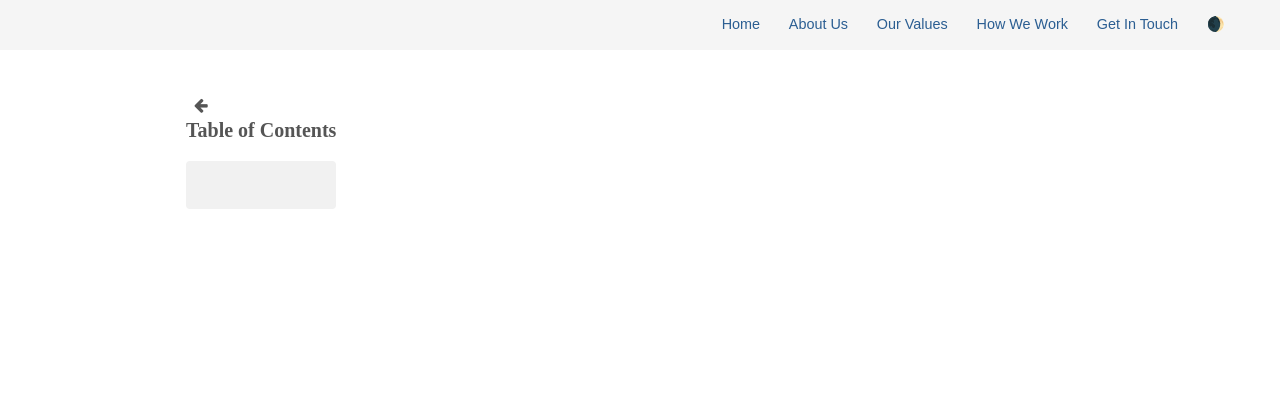
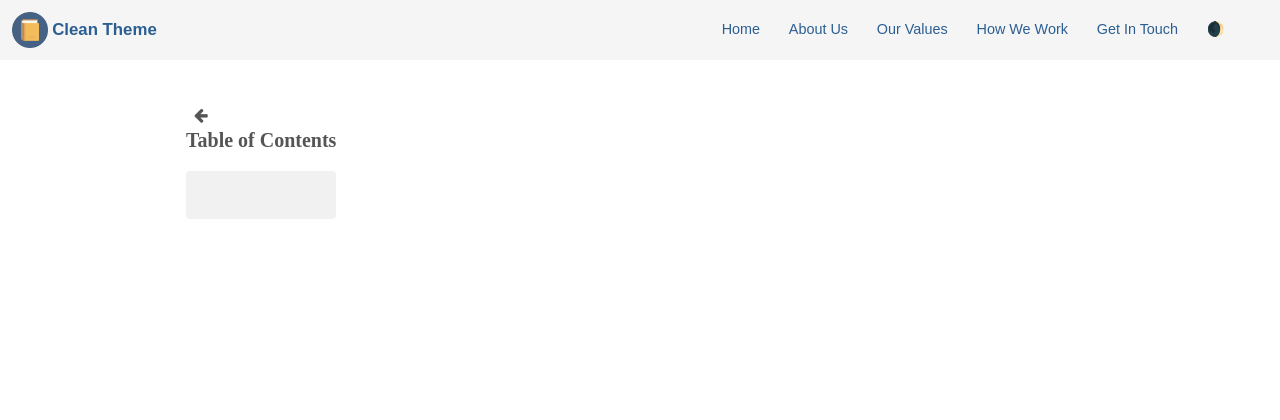
Before and after one commit to SalsaBoy990/trongate-starter, a PHP site: the page made by templates/views/clean_empty.php in a window 1280 px wide. Shown: the top 420 px of the page. Run offline with PHP 8.4, Linux system fonts and the light colour scheme; the template is opened without the code that fills it, so the values that code supplies are empty; some libraries are stand-ins or nearby versions.

Commit message:
update templates, add logo

```diff
--- a/modules/documentation/clean/_sass/clean.sass
+++ b/modules/documentation/clean/_sass/clean.sass
@@ -68,3 +68,23 @@
 
 .z-2
     z-index: 2
+
+#header-sm,
+#header-lg
+    .logo
+        a
+            display: flex
+            align-items: center
+            column-gap: 0.25em
+            font-size: $normal
+
+            span
+                font-weight: 700
+
+            img
+                height: 36px
+                width: auto
+
+
+#close-btn
+    cursor: pointer
--- a/modules/documentation/clean/assets/css/clean.css
+++ b/modules/documentation/clean/assets/css/clean.css
@@ -2241,3 +2241,20 @@ html.dark .dropdown-content {
 
 .z-2 {
   z-index: 2; }
+
+#header-sm .logo a,
+#header-lg .logo a {
+  display: flex;
+  align-items: center;
+  column-gap: 0.25em;
+  font-size: 0.875em; }
+  #header-sm .logo a span,
+  #header-lg .logo a span {
+    font-weight: 700; }
+  #header-sm .logo a img,
+  #header-lg .logo a img {
+    height: 36px;
+    width: auto; }
+
+#close-btn {
+  cursor: pointer; }
--- a/templates/views/clean_empty.php
+++ b/templates/views/clean_empty.php
@@ -12,7 +12,7 @@
     <link rel="stylesheet" type="text/css" href="documentation-clean_module/css/prism.css">
     <script defer src="https://cdn.jsdelivr.net/npm/alpinejs@3.x.x/dist/cdn.min.js"></script>
 
-    <title><?= $page_headline ?? 'Clean Empty page' ?></title>
+    <title>Public</title>
 </head>
 <body @scroll="setScrollToTop()">
 <div class="wrapper">
@@ -22,7 +22,10 @@
                 &#9776;
             </div>
             <div class="logo">
-                <?= anchor(BASE_URL, WEBSITE_NAME) ?>
+                <a href="<?= BASE_URL ?>">
+                    <img src="documentation_module/images/logo.png" alt="<?= WEBSITE_NAME ?>" />
+                    <span>Clean Theme</span>
+                </a>
             </div>
             <div>
 
@@ -38,7 +41,10 @@
         </div>
         <div id="header-lg">
             <div class="logo">
-                <?= anchor(BASE_URL, WEBSITE_NAME) ?>
+                <a href="<?= BASE_URL ?>">
+                    <img src="documentation_module/images/logo.png" alt="<?= WEBSITE_NAME ?>" />
+                    <span>Clean Theme</span>
+                </a>
             </div>
             <div>
                 <ul id="top-nav">
@@ -111,8 +117,7 @@
 
     document.addEventListener('alpine:init', () => {
         Alpine.data('data', $.data);
-        Alpine.data('dropdown', $.dropdown);
-        Alpine.data('ajaxSearch', $.ajaxSearch);
+        Alpine.data('filterData', $.filterData);
     });
 
 </script>
```
Also changed, not shown: templates/views/clean.php (+8 -2 lines), modules/documentation/assets/images/logo.png (added).
